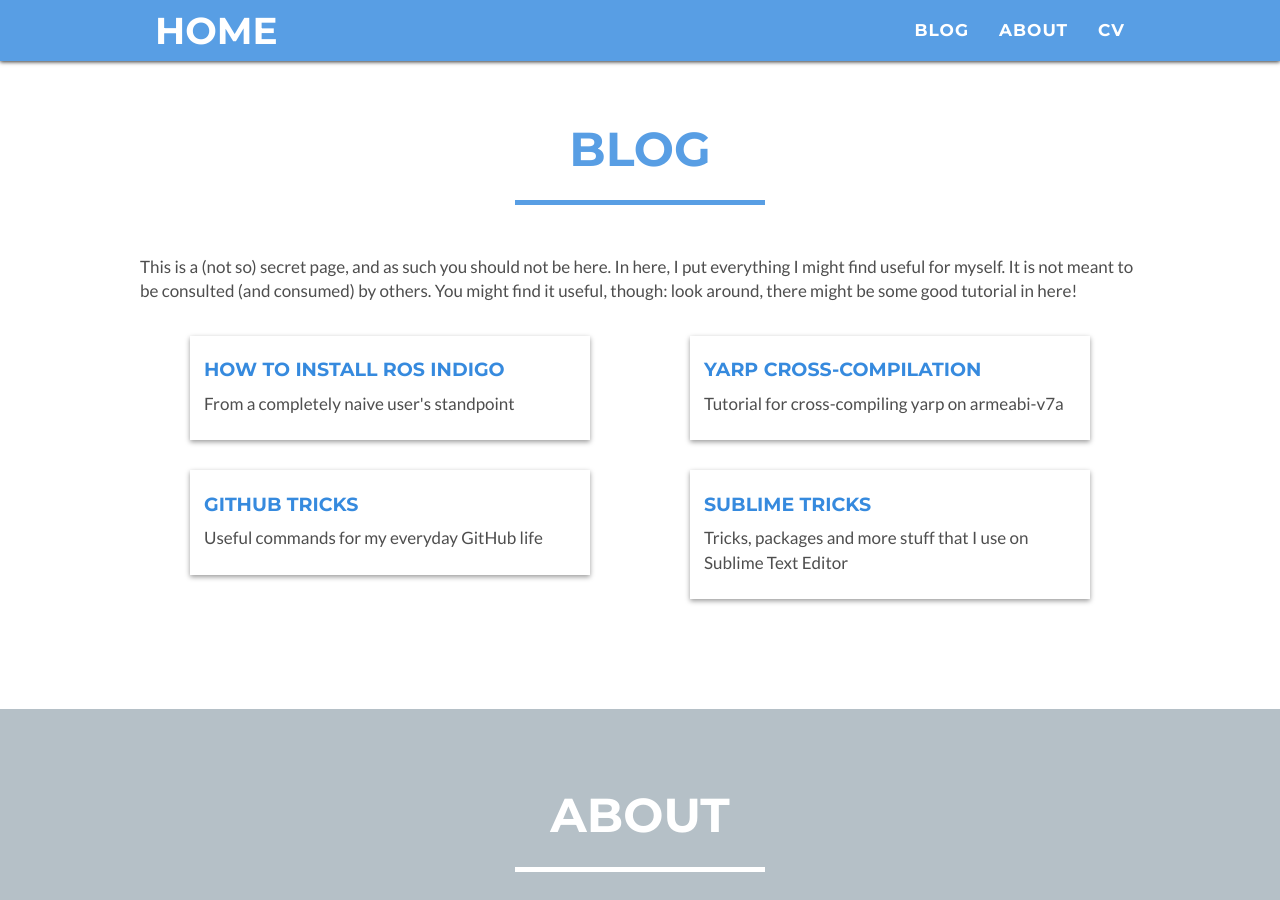
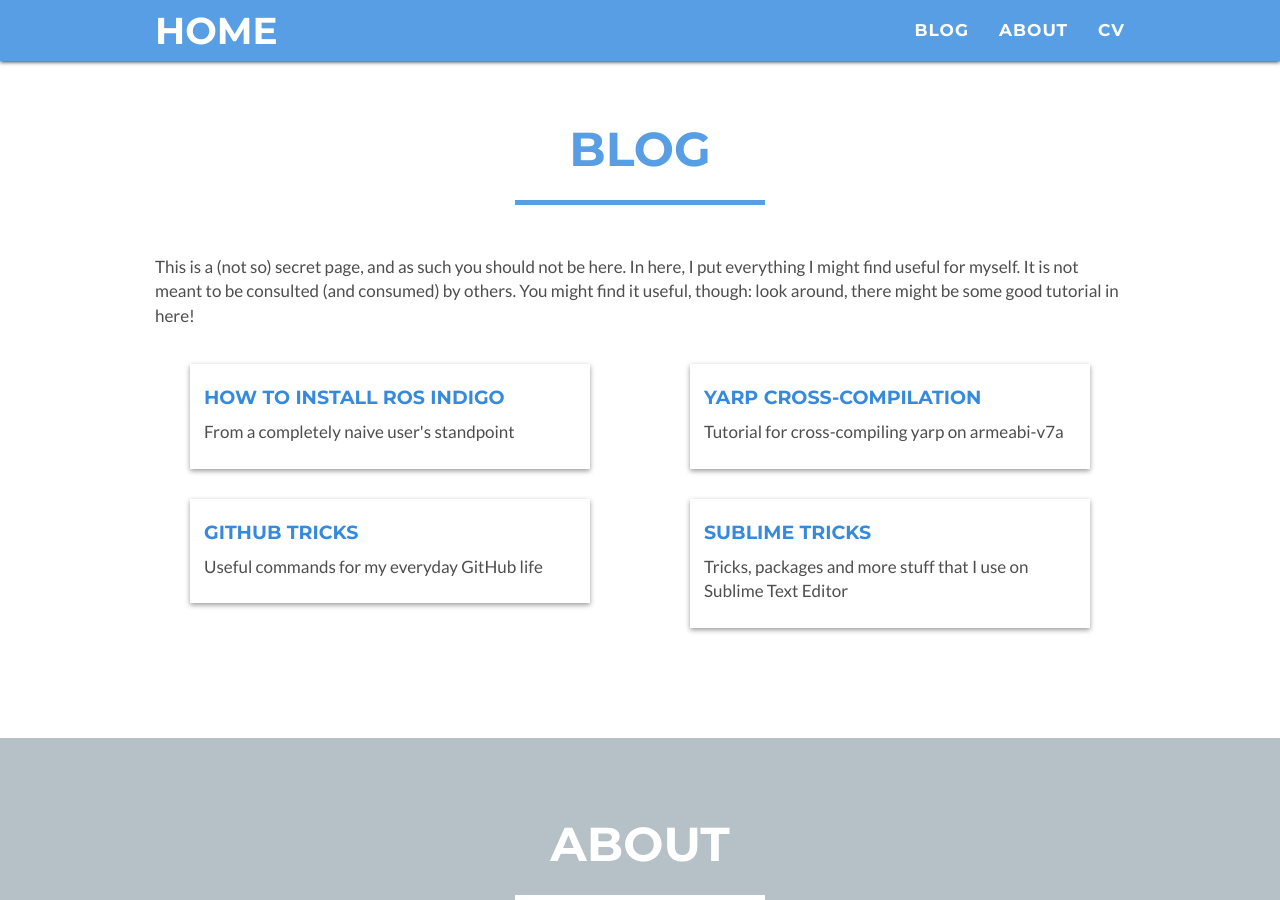
Before and after one commit to alecive/alecive.github.io, a Jekyll site: the page built from blog.html, in a window 1280 px wide and 900 px high, scrolled down 799 px. Built offline with Jekyll 4.4.1, drawn with Linux system fonts in a browser that asks for light colours.

Commit message:
Reduced the number of files by using a single about.html. Improved blog.html

```diff
--- a/_includes/about-page.html
+++ /dev/null
@@ -1,24 +0,0 @@
- <!-- About Section -->
-    <section class="success" id="about">
-        <div class="container">
-            <div class="row">
-                <div class="col-lg-12 text-center">
-                    <h2>About</h2>
-                    <hr class="star-white-on-primary">
-                </div>
-            </div>
-            <div class="row">
-                <div class="col-lg-4 col-lg-offset-1">
-                    <p>{{ site.aboutA }}</p>
-                </div>
-                <div class="col-lg-6">
-                    <p>{{ site.aboutB }}</p>
-                </div>
-<!--                 <div class="col-lg-8 col-lg-offset-2 text-center">
-                    <a href="#" class="btn btn-lg btn-outline">
-                        <i class="fa fa-download"></i> Download Theme
-                    </a>
-                </div> -->
-            </div>
-        </div>
-    </section>
--- a/_includes/about.html
+++ b/_includes/about.html
@@ -1,24 +1,25 @@
  <!-- About Section -->
-    <section id="about">
+    <section {% if include.post%}class="success"{% endif%}id="about">
         <div class="container">
             <div class="row">
                 <div class="col-lg-12 text-center">
                     <h2>About</h2>
+                    {% if include.post%}
+                    <hr class="star-white-on-primary">
+                    {% else%}
                     <hr class="star-secondary-on-white">
+                    {% endif%}
                 </div>
             </div>
             <div class="row">
-                <div class="col-lg-4 col-lg-offset-1">
+                <div class="col-lg-1"></div>
+                <div class="col-lg-4">
                     <p>{{ site.aboutA }}</p>
                 </div>
                 <div class="col-lg-6">
                     <p>{{ site.aboutB }}</p>
                 </div>
-<!--                 <div class="col-lg-8 col-lg-offset-2 text-center">
-                    <a href="#" class="btn btn-lg btn-outline">
-                        <i class="fa fa-download"></i> Download Theme
-                    </a>
-                </div> -->
+                <div class="col-lg-1"></div>
             </div>
         </div>
     </section>
--- a/_includes/blog.html
+++ b/_includes/blog.html
@@ -2,16 +2,16 @@
     <!-- Research Grid Section -->
     <section id="blog">
         <div class="container" id="portfolio">
-            <div class="row">
             <div class="row">
                 <div class="col-lg-12 text-center">
                     <h2>Blog</h2>
                     <hr class="star-secondary-on-white">
                 </div>
                 <div class="col-lg-12">
-                        <p style="margin-bottom: 32px;">{{ site.blog }}</p>
+                    <p style="margin-bottom: 36px;">{{ site.blog }}</p>
                 </div>
             </div>
+            <div class="row">
                 {% for post in site.posts %}
                     {% if post.categories contains 'blog' %}
                         <div class="col-sm-6 portfolio-item">
--- a/_layouts/default-blog.html
+++ b/_layouts/default-blog.html
@@ -7,7 +7,7 @@
 
     {% include header-blog.html %}
     {% include blog.html %}
-    {% include about-page.html %}
+    {% include about.html post="yes"%}
     {% include footer.html %}
     {% include js.html %}
 
--- a/_layouts/post.html
+++ b/_layouts/post.html
@@ -10,7 +10,7 @@
     <body id="page-top" class="index">
     {% include header-post.html %}
     {% include post.html %}
-    {% include about-page.html %}
+    {% include about.html post="yes"%}
     {% include footer.html %}
     {% include js.html %}
 
```
Lines whose indentation alone changed are shown as unchanged.
